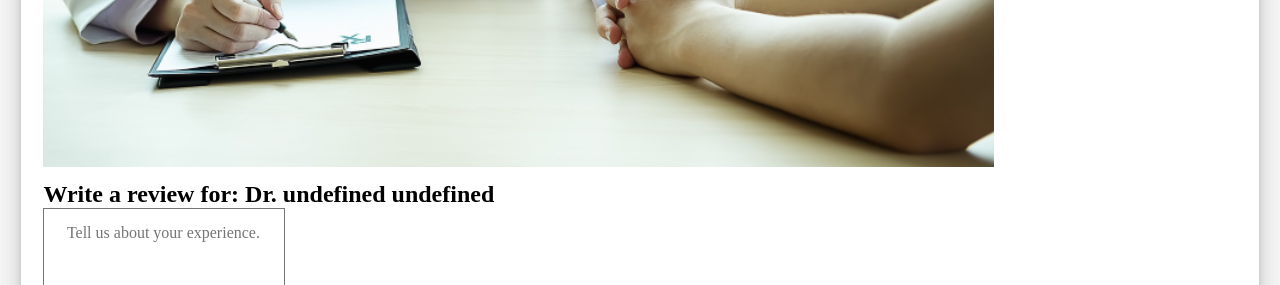
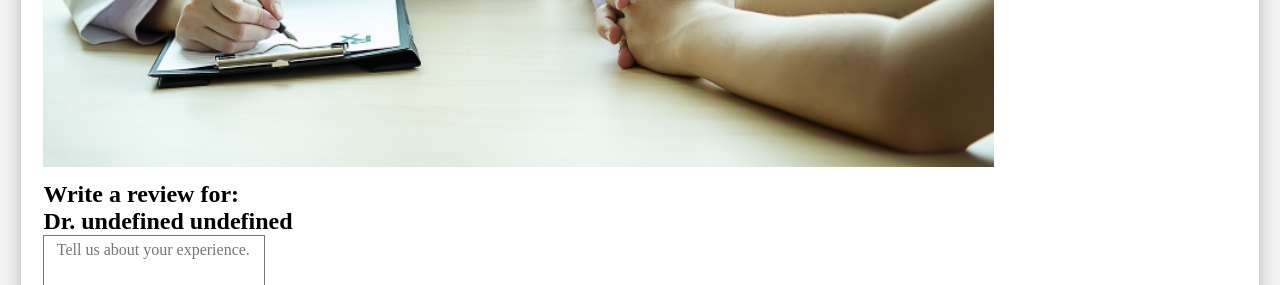
Before and after one commit to Redziniakjustin/BookifyMD, a Vue app in the folder vue/: page /review in a window 1280 px wide. Shown: the part 2432-2717 px from the top of the page. Built offline with nearby package versions, Linux system fonts and the light colour scheme; no server answers.

Commit message:
Review form

```diff
--- a/vue/src/components/ReviewSubmissionForm.vue
+++ b/vue/src/components/ReviewSubmissionForm.vue
@@ -1,7 +1,8 @@
 <template>
   <div>
     <form @submit.prevent="submitReviewSubmissionForm"> <!--Will need to pass through DOctor id, appointment id, clinic name, current user to DB -->
-        <h2 class="margin">Write a review for: {{doctor.name}}</h2>
+        <h2 class="margin">Write a review for: </h2>
+        <h2> {{doctor.name}} </h2>
         <textarea name="review" type="text" class="review-desc"
         placeholder="Tell us about your experience." v-model="reviewSubmissionForm.reviewDesc"/> <!-- 'What Did you Think of Your Visit with?' -->
         <star-rating @rating-selected ="setRating"/>
```
